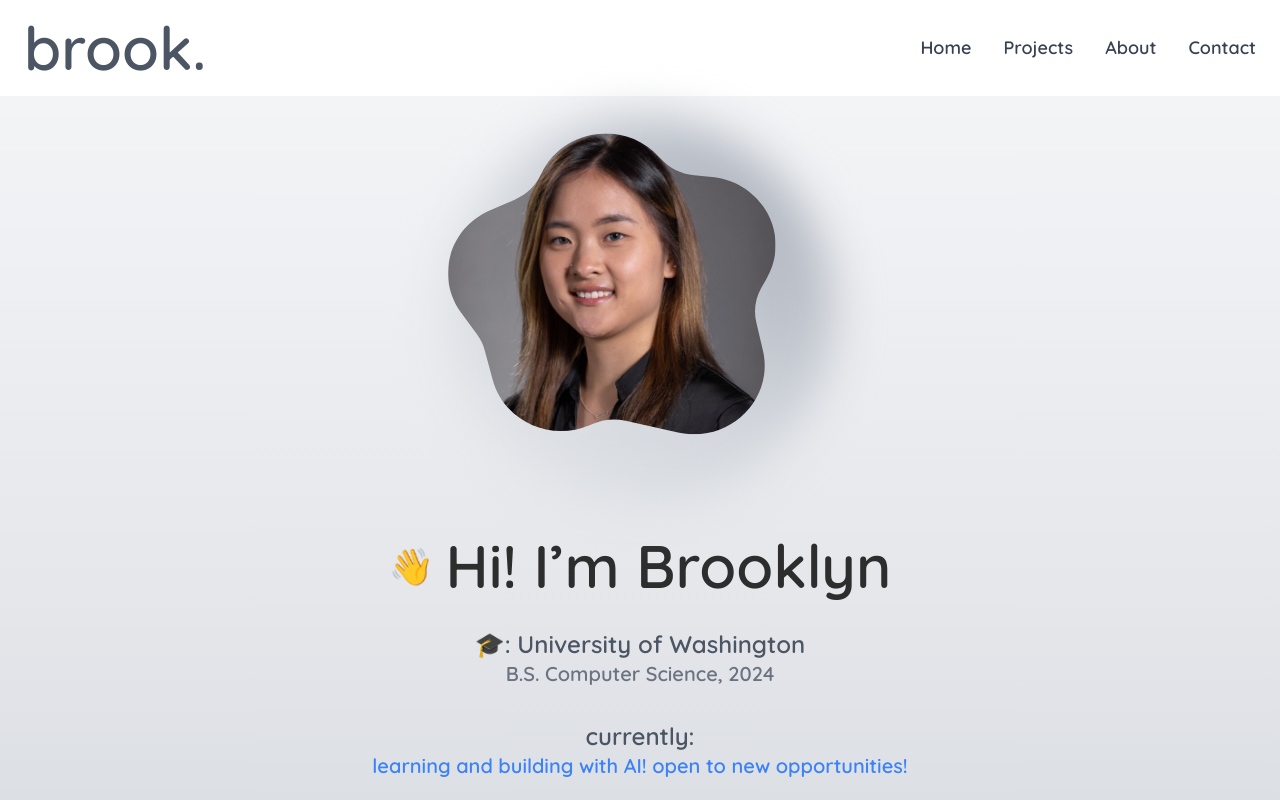
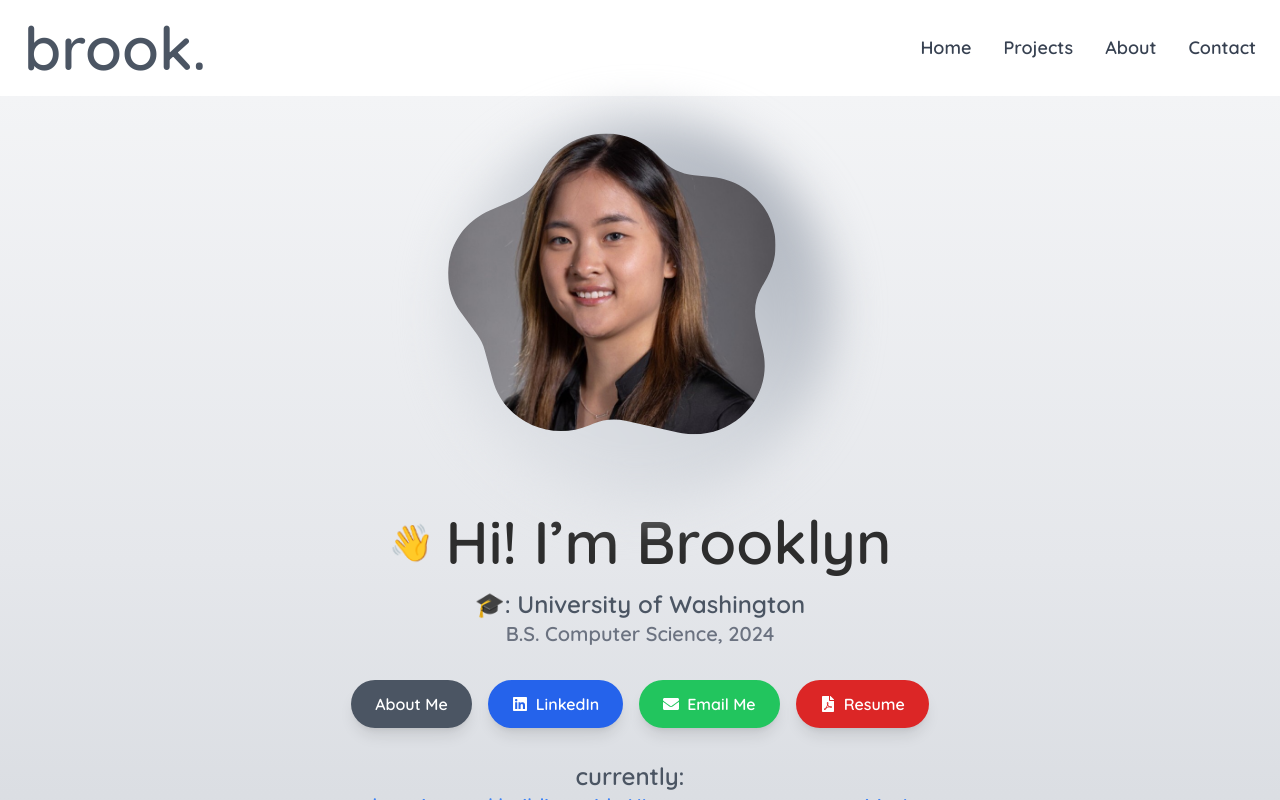
Before and after one commit to brookzhu02/brook-website, a React (Vite) app: page /home in a window 1280 px wide. Both pictures are taken after a click on the button "Enter →". Shown: the top 800 px of the page. Built offline with nearby package versions, Linux system fonts and the light colour scheme; a web font is replaced by a local one.

Commit message:
reformat homepage

```diff
--- a/src/components/Hero.jsx
+++ b/src/components/Hero.jsx
@@ -41,7 +41,7 @@ const Hero = ({ scrollToAbout }) => {
         initial={{ scale: 0.8, opacity: 0 }}
         animate={{ scale: 1, opacity: 1 }}
         transition={{ duration: 1, ease: "easeOut" }}
-        className="relative aspect-square w-48 md:w-64 lg:w-80 xl:w-96 group mb-8"
+        className="relative aspect-square w-48 md:w-64 lg:w-80 xl:w-96 group mb-2"
       >
         <div className="absolute inset-0 bg-gradient-to-tr from-gray-200 via-gray-300 to-gray-400 rounded-full blur-xl"></div>
         <svg
@@ -68,7 +68,7 @@ const Hero = ({ scrollToAbout }) => {
         initial={{ opacity: 0, y: 30 }}
         animate={{ opacity: 1, y: 0 }}
         transition={{ duration: 0.8, ease: "easeOut" }}
-        className="text-4xl md:text-6xl font-extrabold mb-4 flex items-center"
+        className="text-4xl md:text-6xl font-extrabold mb-2 flex items-center"
       >
         <motion.span
           className="mr-3 text-4xl"
@@ -85,7 +85,7 @@ const Hero = ({ scrollToAbout }) => {
         initial="hidden"
         animate="visible"
         variants={textVariants}
-        className="flex flex-col space-y-4 md:space-y-6 lg:space-y-8 mt-4 text-center"
+        className="flex flex-col space-y-4 md:space-y-6 lg:space-y-8 mt-2 text-center"
       >
         <motion.div variants={itemVariants}>
           <h2 className="text-xl md:text-2xl font-medium text-gray-600">
@@ -96,44 +96,16 @@ const Hero = ({ scrollToAbout }) => {
           </p>
         </motion.div>
 
-        <motion.div variants={itemVariants}>
-          <h2 className="text-xl md:text-2xl font-medium text-gray-600">
-            currently:
-          </h2>
-          <p className="text-lg md:text-xl text-blue-500">
-            learning and building with AI! open to new opportunities!
-          </p>
-        </motion.div>
-
-        <motion.div variants={itemVariants}>
-          <h2 className="text-xl md:text-2xl font-medium text-gray-600">
-            interests 🌟
-          </h2>
-          <p className="text-lg md:text-xl text-blue-500">
-            AI, HCI, data visualization, fintech, economics
-          </p>
-        </motion.div>
-
-        <motion.div variants={itemVariants}>
-          <h2 className="text-xl md:text-2xl font-medium text-gray-600">
-            hobbies 💡
-          </h2>
-          <p className="text-lg md:text-xl text-blue-500">
-            skydiving, eating, traveling, watching crime shows
-          </p>
-        </motion.div>
-      </motion.div>
-
         <motion.div
           initial={{ opacity: 0, y: 20 }}
           animate={{ opacity: 1, y: 0 }}
           transition={{ duration: 1, delay: 0.5 }}
-        className="flex flex-wrap justify-center gap-4 mt-10"
+          className="flex flex-wrap justify-center gap-4 lg:mb-10"
         >
           <motion.button
             whileHover={{ scale: 1.1 }}
             whileTap={{ scale: 0.95 }}
-          onClick={scrollToAbout} // Use the scrollToAbout prop to scroll
+            onClick={scrollToAbout}
             className="px-6 py-3 bg-gray-600 text-white font-medium rounded-full shadow-lg hover:bg-gray-700 transition"
           >
             About Me
@@ -175,6 +147,34 @@ const Hero = ({ scrollToAbout }) => {
             <span>Resume</span>
           </motion.a>
       </motion.div>
+
+        <motion.div variants={itemVariants}>
+          <h2 className="text-xl mr-5 md:text-2xl font-medium text-gray-600">
+            currently:
+          </h2>
+          <p className="text-lg md:text-xl text-blue-500">
+            learning and building with AI! open to new opportunities!
+          </p>
+        </motion.div>
+
+        <motion.div variants={itemVariants}>
+          <h2 className="text-xl md:text-2xl font-medium text-gray-600">
+            interests 🌟
+          </h2>
+          <p className="text-lg md:text-xl text-blue-500">
+            AI, HCI, data visualization, fintech, economics
+          </p>
+        </motion.div>
+
+        <motion.div variants={itemVariants}>
+          <h2 className="text-xl md:text-2xl font-medium text-gray-600">
+            hobbies 💡
+          </h2>
+          <p className="text-lg md:text-xl text-blue-500">
+            skydiving, eating, traveling, watching crime shows
+          </p>
+        </motion.div>
+      </motion.div>
     </motion.div>
   );
 };
```
Lines whose indentation alone changed are shown as unchanged.
